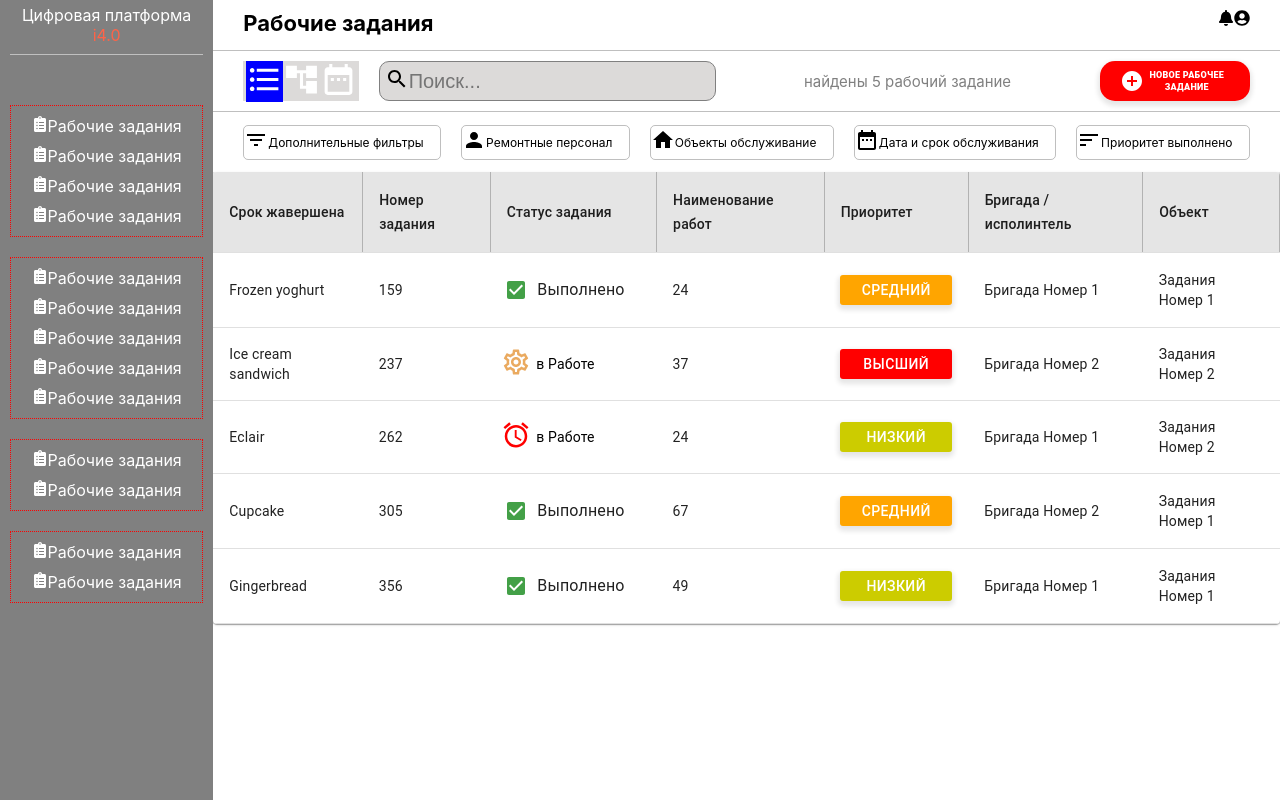
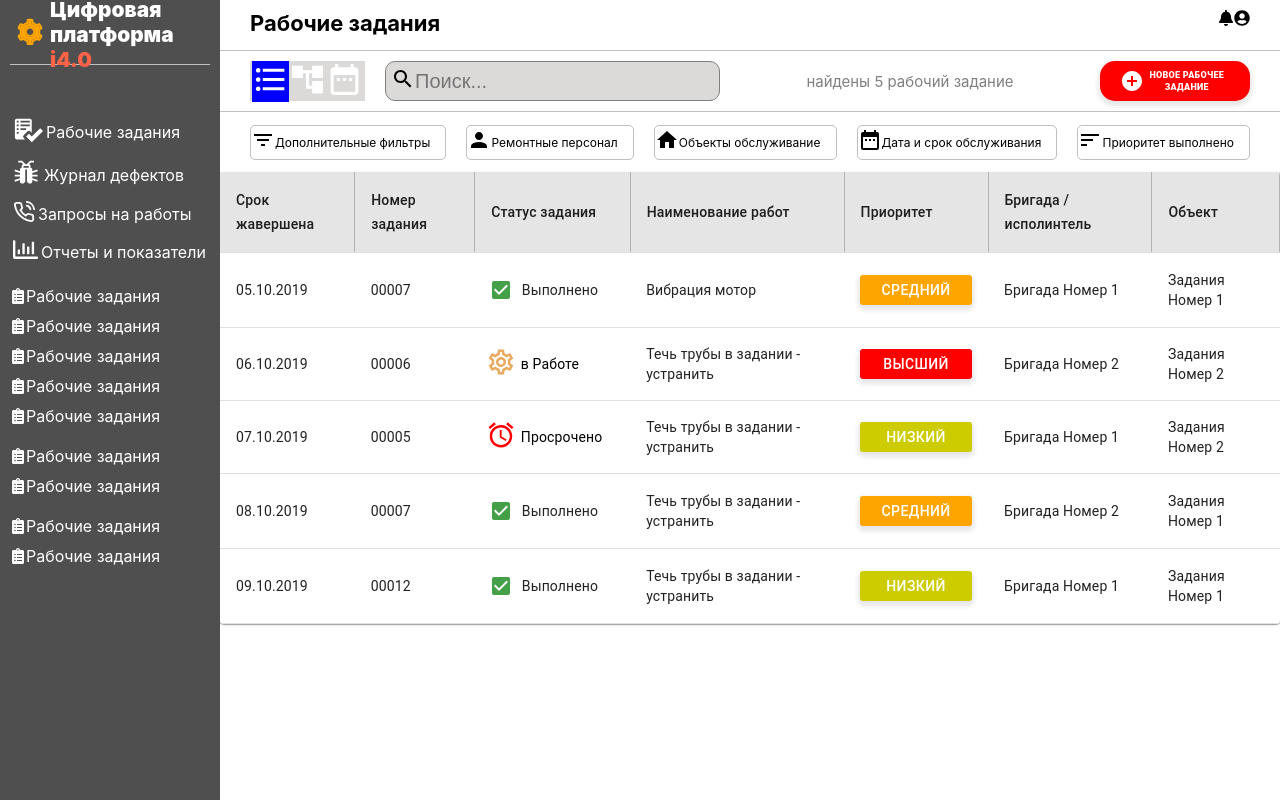
Before and after one commit to harut0111/working-assignment, a React (Create React App) app: page / in a window 1280 px wide. Built offline with nearby package versions, Linux system fonts and the light colour scheme.

Commit message:
working on left menu

```diff
--- a/src/Components/LeftMenu/index.jsx
+++ b/src/Components/LeftMenu/index.jsx
@@ -1,20 +1,27 @@
 import React from 'react';
-import { FaClipboardList } from 'react-icons/fa'
+import { FaClipboardList, FaRegChartBar } from 'react-icons/fa';
+import { AiTwotoneSetting } from "react-icons/ai";
+import { GoChecklist, GoBug } from "react-icons/go";
+import { FiPhoneCall } from "react-icons/fi";
+
+
+
 
 const LeftMenu = () => {
     return (
         <div className='leftMenu'>
             <div className='leftMenu-content'>
                 <div className='leftMenu-header'>
-                    Цифровая платформа <span>i4.0</span>
+                    <div style={{margin: "0 5px"}}><AiTwotoneSetting size="30px" color="orange"/></div>
+                    <div>Цифровая платформа <span>i4.0</span> </div>
                 </div>
                 <div className='leftMenu-content-main'>
                     <nav>
                         <ul>
-                            <li><FaClipboardList />Рабочие задания</li>
-                            <li><FaClipboardList />Рабочие задания</li>
-                            <li><FaClipboardList />Рабочие задания</li>
-                            <li><FaClipboardList />Рабочие задания</li>
+                            <li><span className='menuIcon'><GoChecklist size="30px"/></span><span>Рабочие задания</span></li>
+                            <li><span className='menuIcon'><GoBug size="28px"/></span><span>Журнал дефектов</span></li>
+                            <li><span className='menuIcon'><FiPhoneCall size="22px"/></span><span>Запросы на работы</span></li>
+                            <li><span className='menuIcon'><FaRegChartBar size="25px"/></span><span>Отчеты и показатели</span></li>
                         </ul>
                         <ul>
                             <li><FaClipboardList />Рабочие задания</li>
--- a/src/Components/Main/_Table.jsx
+++ b/src/Components/Main/_Table.jsx
@@ -29,11 +29,11 @@ function createData(name, calories, fat, carbs, protein, teamNumber, taskNumber)
 }
 //<span style={{color: 'rgb(234, 170, 96)', marginRight: '10px'}} SettingsOutlinedIcon
 const rows = [
-  createData('Frozen yoghurt', 159, <GreenCheckbox label='Выполнено' />, 24, <CustomButton className='averageBtn' >Средний</CustomButton>, "Бригада Номер 1", "Задания Номер 1"),
-  createData('Ice cream sandwich', 237, <Icon color="rgb(234, 170, 96)" text='в Работе' size='30px' iconMargin="0 5px 0 -5px">{SettingsOutlinedIcon}</Icon>, 37, <CustomButton className="higherBtn" >Высший</CustomButton>, 'Бригада Номер 2', "Задания Номер 2"),
-  createData('Eclair', 262, <Icon color="red" text='в Работе' size="30px" iconMargin="0 5px 0 -5px">{AlarmIcon}</Icon>, 24, <CustomButton className="lowBtn" >Низкий</CustomButton>, "Бригада Номер 1", "Задания Номер 2"),
-  createData('Cupcake', 305, <GreenCheckbox label='Выполнено' />, 67, <CustomButton className="averageBtn" >Средний</CustomButton>, "Бригада Номер 2", "Задания Номер 1"),
-  createData('Gingerbread', 356, <GreenCheckbox label='Выполнено' />, 49, <CustomButton className="lowBtn" >Низкий</CustomButton>, "Бригада Номер 1", "Задания Номер 1"),
+  createData('05.10.2019', "00007", <GreenCheckbox label='Выполнено' />, "Вибрация мотор", <CustomButton className='averageBtn' >Средний</CustomButton>, "Бригада Номер 1", "Задания Номер 1"),
+  createData('06.10.2019', "00006", <Icon color="rgb(234, 170, 96)" text='в Работе' size='30px' iconMargin="0 5px 0 -5px">{SettingsOutlinedIcon}</Icon>, "Течь трубы в задании - устранить", <CustomButton className="higherBtn" >Высший</CustomButton>, 'Бригада Номер 2', "Задания Номер 2"),
+  createData('07.10.2019', "00005", <Icon color="red" text='Просрочено' size="30px" iconMargin="0 5px 0 -5px">{AlarmIcon}</Icon>, "Течь трубы в задании - устранить", <CustomButton className="lowBtn" >Низкий</CustomButton>, "Бригада Номер 1", "Задания Номер 2"),
+  createData('08.10.2019', "00007", <GreenCheckbox label='Выполнено' />, "Течь трубы в задании - устранить", <CustomButton className="averageBtn" >Средний</CustomButton>, "Бригада Номер 2", "Задания Номер 1"),
+  createData('09.10.2019', "00012", <GreenCheckbox label='Выполнено' />, "Течь трубы в задании - устранить", <CustomButton className="lowBtn" >Низкий</CustomButton>, "Бригада Номер 1", "Задания Номер 1"),
 ];
 
 export default function SimpleTable() {
--- a/src/Core/GreenCheckbox/index.jsx
+++ b/src/Core/GreenCheckbox/index.jsx
@@ -7,6 +7,7 @@ import Checkbox from '@material-ui/core/Checkbox';
 
 const CustomCheckbox = withStyles({
   root: {
+    fontSize: "30px",
     color: green[400],
     '&$checked': {
       color: green[600],
@@ -29,6 +30,7 @@ export default function CheckboxLabels(props) {
                 value="checkedG"
             />
             }
+            fontSize="12px"
             label={props.label}
         />
     </FormGroup>
--- a/src/Style/leftMenu.scss
+++ b/src/Style/leftMenu.scss
@@ -1,10 +1,11 @@
 .leftMenu {
     position: relative;
     width: 20%;
-    background: gray;
+    background: rgb(79, 79, 79);
     color: #fff;
     height: 100%;
     overflow-x: auto;
+    min-width: 220px;
     &-content {
         margin: 5px 10px;
         height: -webkit-fill-available;
@@ -12,19 +13,30 @@
             margin: 50px 0;
             ul {
                 margin: 20px 0;
-                border: $testBorder;
+                // border: $testBorder;
                 li {
+                    display: flex;
+                    align-items: center;
                     margin: 10px 0;
                     text-align: center;
+                    cursor: pointer;
+
+                    .menuIcon {
+                        margin: 0 3px;
+                    }
                 }
             }
         }
     }
     &-header {
-        text-align: center;
+        display: flex;
+        flex-direction: row;
+        align-items: center;
         // border: $testBorder;
         border-bottom: 1px solid silver;
-        height: 50px;
+        height: 60px;
+        font-size: 1.3rem;
+        font-weight: 900;
         span {
             color: tomato;
         }
--- a/src/Style/main.scss
+++ b/src/Style/main.scss
@@ -157,6 +157,10 @@
             }
         }
 
+        .MuiTypography-root {
+            font-size: 0.875rem;
+        }
+
 
         // -----table buttons' style-----
         .higherBtn {
```
